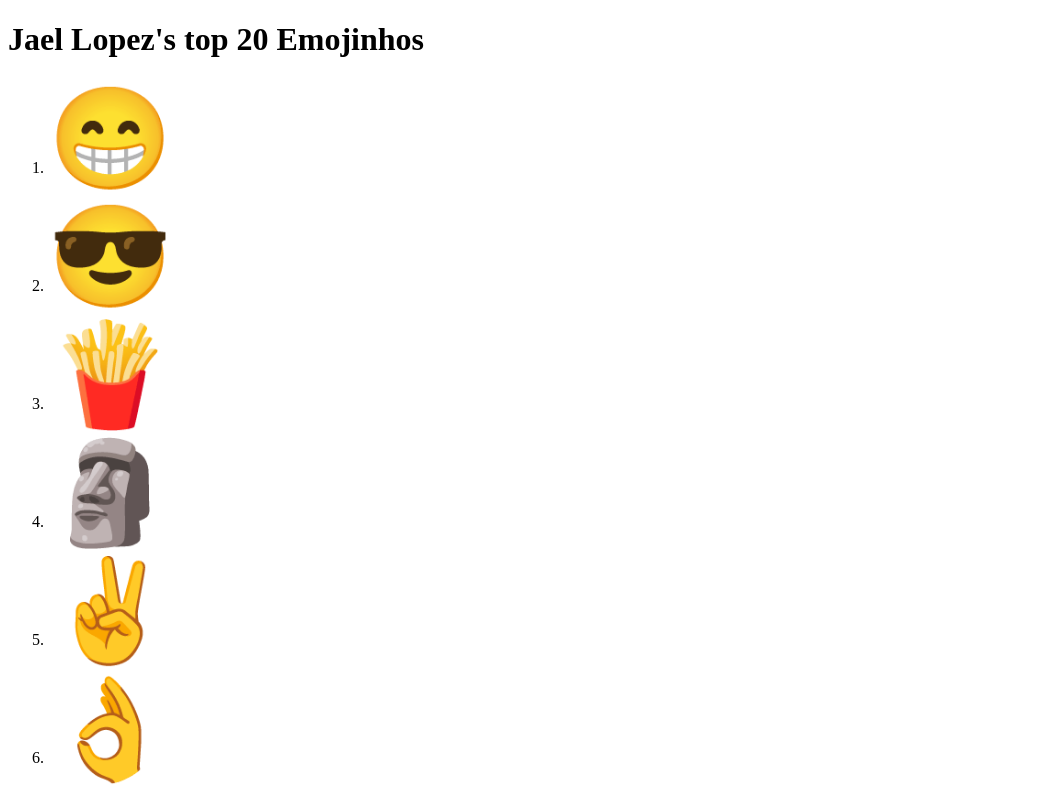
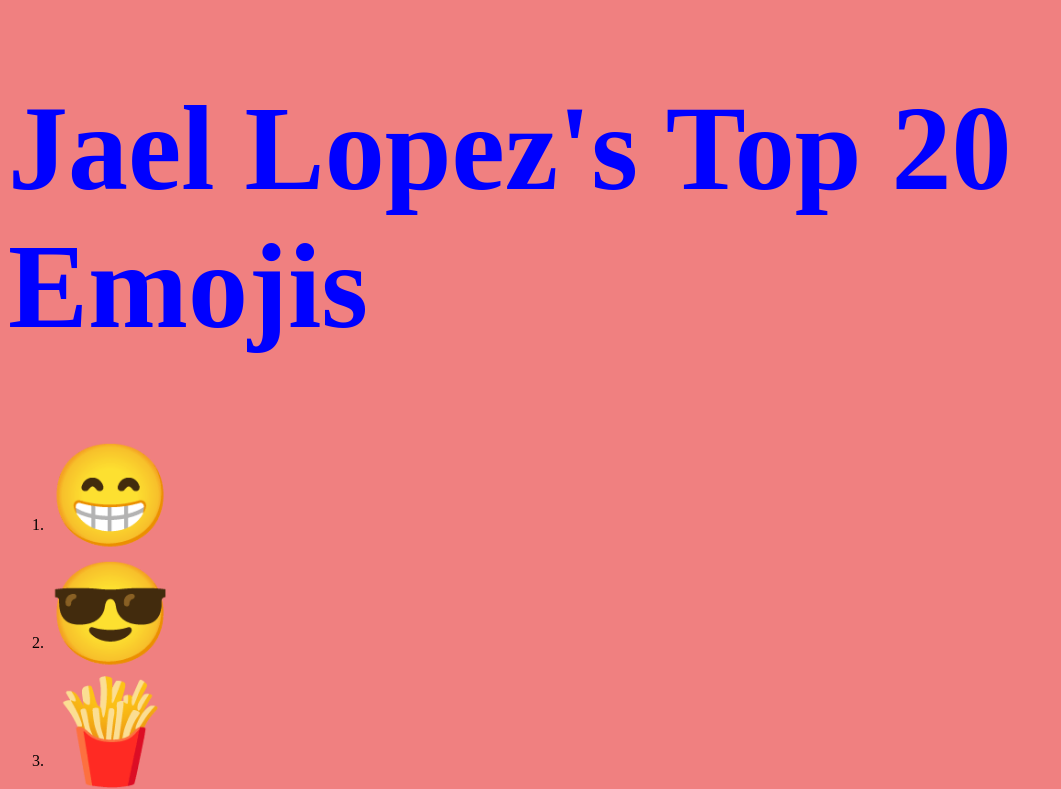
Before and after one commit to Jael29Lopez/emojis, a plain HTML site: page index.html in a window 1280 px wide. Shown: the top 789 px of the page, without its empty margins (0-1061 px from the left). Drawn offline with Linux system fonts and the light colour scheme.

Commit message:
add styles

```diff
--- a/index.html
+++ b/index.html
@@ -5,8 +5,8 @@
     <meta name="viewport" content="width=device-width, initial-scale=1.0">
     <title>Emojis 20</title>
 </head>
-<body>
-    <h1>Jael Lopez's top 20 Emojinhos</h1>
+<body style="background-color:lightcoral"></body>
+    <h1 style="color:blue;font-size:120px"> Jael Lopez's Top 20 Emojis</h1>
 <ol>
     <li><span style='font-size:100px;'>&#128513;</span></li>
     <li><span style='font-size:100px;'>&#128526;</span></li>
```
